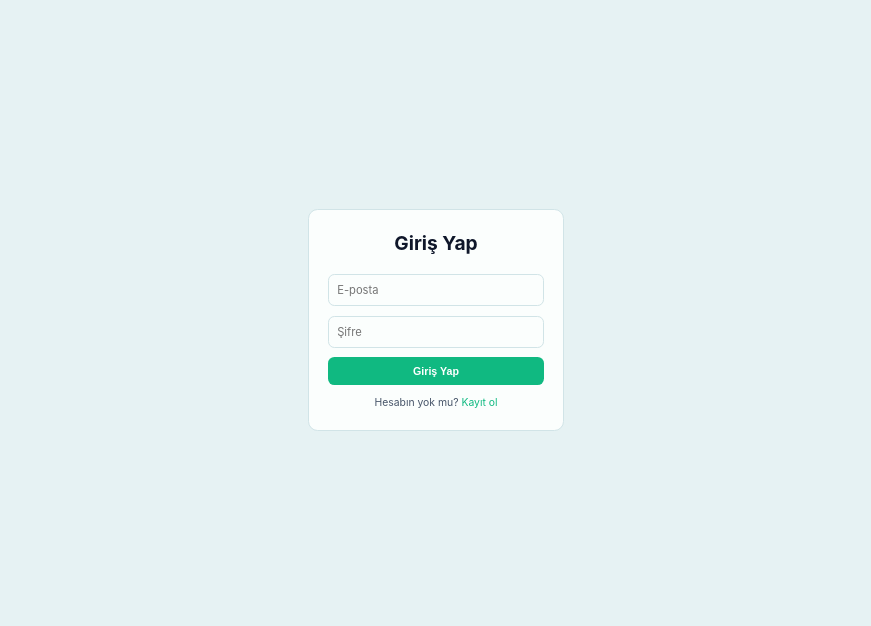
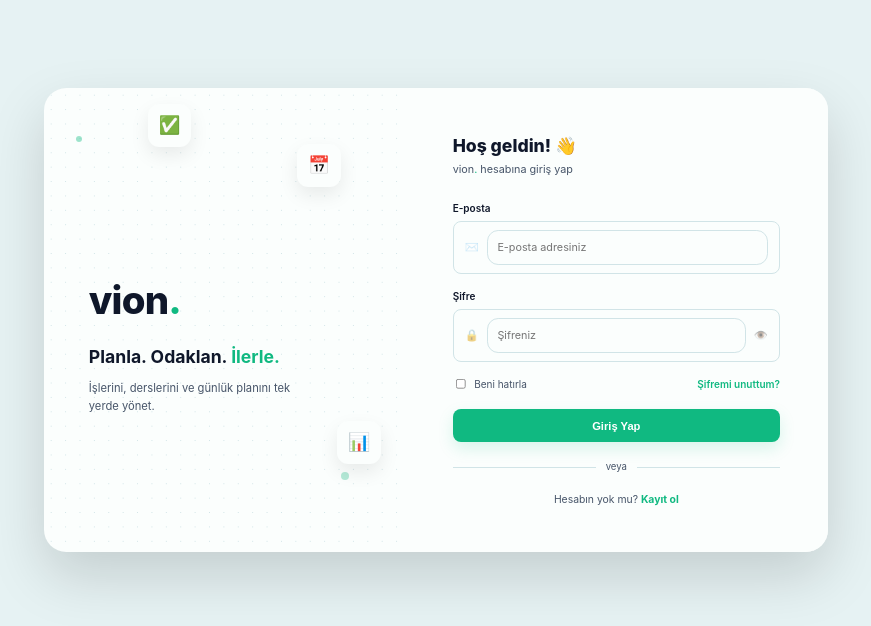
Before and after one commit to jujuix/kisisel-takip-paneli, a React (Vite) app: page / in a window 1280 px wide. Shown: the top 626 px of the page, without its empty margins (204-1075 px from the left). Built offline with nearby package versions, Linux system fonts and the light colour scheme.

Commit message:
Update login screen

```diff
--- a/src/components/LoginScreen.jsx
+++ b/src/components/LoginScreen.jsx
@@ -1,11 +1,15 @@
 import React, { useState } from 'react';
 import { useAuth } from '../context/AuthContext';
+import { useApp } from '../context/AppContext';
 
 export const LoginScreen = () => {
   const { signIn, signUp } = useAuth();
+  const { simgesi } = useApp();
   const [mode, setMode] = useState('giris'); // giris | kayit
   const [email, setEmail] = useState('');
   const [password, setPassword] = useState('');
+  const [showPassword, setShowPassword] = useState(false);
+  const [rememberMe, setRememberMe] = useState(false);
   const [error, setError] = useState('');
   const [info, setInfo] = useState('');
   const [loading, setLoading] = useState(false);
@@ -32,49 +36,203 @@ export const LoginScreen = () => {
   };
 
   return (
-    <div style={{ minHeight: '100vh', display: 'flex', alignItems: 'center', justifyContent: 'center', background: 'var(--renk-arkaplan)' }}>
-      <form onSubmit={handleSubmit} style={{ width: '320px', padding: '24px', background: 'var(--renk-yuzey)', borderRadius: '12px', border: '1px solid var(--renk-kenarlik)', display: 'flex', flexDirection: 'column', gap: '12px' }}>
-        <h2 style={{ margin: '0 0 8px 0', textAlign: 'center' }}>
-          {mode === 'giris' ? 'Giriş Yap' : 'Kayıt Ol'}
+    <div style={{
+      minHeight: '100vh',
+      display: 'flex',
+      alignItems: 'center',
+      justifyContent: 'center',
+      background: 'var(--renk-arkaplan)',
+      padding: '24px'
+    }}>
+      <div style={{
+        display: 'flex',
+        width: '100%',
+        maxWidth: '980px',
+        minHeight: '540px',
+        borderRadius: '28px',
+        overflow: 'hidden',
+        boxShadow: '0 30px 70px rgba(0,0,0,0.15)',
+        background: 'var(--renk-yuzey)'
+      }}>
+        {/* SOL PANEL - Marka */}
+        <div style={{
+          flex: '0 0 46%',
+          position: 'relative',
+          background: 'var(--renk-arkaplan)',
+          display: 'flex',
+          flexDirection: 'column',
+          justifyContent: 'center',
+          padding: '56px',
+          overflow: 'hidden',
+          backgroundImage: 'radial-gradient(var(--renk-kenarlik) 1px, transparent 1px)',
+          backgroundSize: '18px 18px'
+        }}>
+          {/* Dekoratif noktalar */}
+          <div style={{ position: 'absolute', top: '60px', left: '40px', width: '8px', height: '8px', borderRadius: '50%', background: 'var(--renk-vurgu)', opacity: 0.4 }} />
+          <div style={{ position: 'absolute', bottom: '90px', right: '70px', width: '10px', height: '10px', borderRadius: '50%', background: 'var(--renk-vurgu)', opacity: 0.3 }} />
+
+          {/* Yüzen ikon kartları */}
+          <div style={{
+            position: 'absolute', top: '70px', right: '80px',
+            width: '54px', height: '54px', borderRadius: '14px',
+            background: 'var(--renk-yuzey)', boxShadow: '0 10px 24px rgba(0,0,0,0.08)',
+            display: 'flex', alignItems: 'center', justifyContent: 'center', fontSize: '22px'
+          }}>
+            {simgesi("📅")}
+          </div>
+          <div style={{
+            position: 'absolute', top: '20px', left: '130px',
+            width: '54px', height: '54px', borderRadius: '14px',
+            background: 'var(--renk-yuzey)', boxShadow: '0 10px 24px rgba(0,0,0,0.08)',
+            display: 'flex', alignItems: 'center', justifyContent: 'center', fontSize: '22px'
+          }}>
+            {simgesi("✅")}
+          </div>
+          <div style={{
+            position: 'absolute', bottom: '110px', right: '30px',
+            width: '54px', height: '54px', borderRadius: '14px',
+            background: 'var(--renk-yuzey)', boxShadow: '0 10px 24px rgba(0,0,0,0.08)',
+            display: 'flex', alignItems: 'center', justifyContent: 'center', fontSize: '22px'
+          }}>
+            {simgesi("📊")}
+          </div>
+
+          <div style={{ position: 'relative', marginTop: '60px' }}>
+            <div style={{
+              fontSize: '48px', fontWeight: '800', letterSpacing: '-1px',
+              color: 'var(--renk-metin)', marginBottom: '18px',
+              display: 'flex', alignItems: 'flex-end'
+            }}>
+              vion
+              <span style={{ color: 'var(--renk-vurgu)' }}>.</span>
+            </div>
+
+            <h3 style={{ margin: '0 0 12px 0', fontSize: '22px', fontWeight: '700', color: 'var(--renk-metin)' }}>
+              Planla. Odaklan. <span style={{ color: 'var(--renk-vurgu)' }}>İlerle.</span>
+            </h3>
+
+            <p style={{ margin: 0, fontSize: '14px', color: 'var(--renk-metin-ikincil)', lineHeight: 1.6, maxWidth: '280px' }}>
+              İşlerini, derslerini ve günlük planını tek yerde yönet.
+            </p>
+          </div>
+        </div>
+
+        {/* SAĞ PANEL - Form */}
+        <div style={{
+          flex: 1,
+          display: 'flex',
+          flexDirection: 'column',
+          justifyContent: 'center',
+          padding: '56px 60px',
+          background: 'var(--renk-yuzey)'
+        }}>
+          <h2 style={{ margin: '0 0 4px 0', fontSize: '22px', fontWeight: '800', color: 'var(--renk-metin)' }}>
+            {mode === 'giris' ? 'Hoş geldin! 👋' : 'Aramıza katıl! 🚀'}
           </h2>
+          <p style={{ margin: '0 0 28px 0', fontSize: '13.5px', color: 'var(--renk-metin-ikincil)' }}>
+            {mode === 'giris' ? (
+              <>vion<span style={{ color: 'var(--renk-vurgu)' }}>.</span> hesabına giriş yap</>
+            ) : (
+              <>vion<span style={{ color: 'var(--renk-vurgu)' }}>.</span> hesabı oluştur</>
+            )}
+          </p>
 
+          <form onSubmit={handleSubmit} style={{ display: 'flex', flexDirection: 'column', gap: '18px' }}>
+            <div>
+              <label style={{ display: 'block', fontSize: '12.5px', fontWeight: '600', color: 'var(--renk-metin)', marginBottom: '6px' }}>
+                E-posta
+              </label>
+              <div style={{
+                display: 'flex', alignItems: 'center', gap: '10px',
+                border: '1px solid var(--renk-kenarlik)', borderRadius: '10px',
+                padding: '11px 14px', background: 'var(--renk-arkaplan)'
+              }}>
+                <span style={{ opacity: 0.5, fontSize: '14px' }}>{simgesi("✉️")}</span>
                 <input
                   type="email"
-          placeholder="E-posta"
+                  placeholder="E-posta adresiniz"
                   value={email}
                   onChange={e => setEmail(e.target.value)}
                   required
-          style={{ padding: '10px', borderRadius: '8px', border: '1px solid var(--renk-kenarlik)', background: 'transparent', color: 'var(--renk-metin)', outline: 'none' }}
+                  style={{ flex: 1, border: 'none', outline: 'none', background: 'transparent', color: 'var(--renk-metin)', fontSize: '13.5px' }}
                 />
+              </div>
+            </div>
+
+            <div>
+              <label style={{ display: 'block', fontSize: '12.5px', fontWeight: '600', color: 'var(--renk-metin)', marginBottom: '6px' }}>
+                Şifre
+              </label>
+              <div style={{
+                display: 'flex', alignItems: 'center', gap: '10px',
+                border: '1px solid var(--renk-kenarlik)', borderRadius: '10px',
+                padding: '11px 14px', background: 'var(--renk-arkaplan)'
+              }}>
+                <span style={{ opacity: 0.5, fontSize: '14px' }}>{simgesi("🔒")}</span>
                 <input
-          type="password"
-          placeholder="Şifre"
+                  type={showPassword ? 'text' : 'password'}
+                  placeholder="Şifreniz"
                   value={password}
                   onChange={e => setPassword(e.target.value)}
                   required
                   minLength={6}
-          style={{ padding: '10px', borderRadius: '8px', border: '1px solid var(--renk-kenarlik)', background: 'transparent', color: 'var(--renk-metin)', outline: 'none' }}
+                  style={{ flex: 1, border: 'none', outline: 'none', background: 'transparent', color: 'var(--renk-metin)', fontSize: '13.5px' }}
                 />
+                <span
+                  onClick={() => setShowPassword(!showPassword)}
+                  style={{ cursor: 'pointer', opacity: 0.5, fontSize: '14px' }}
+                  title={showPassword ? 'Gizle' : 'Göster'}
+                >
+                  {showPassword ? '🙈' : '👁️'}
+                </span>
+              </div>
+            </div>
 
-        {error && <div style={{ color: '#ff6961', fontSize: '13px' }}>{error}</div>}
-        {info && <div style={{ color: 'var(--renk-vurgu)', fontSize: '13px' }}>{info}</div>}
+            {mode === 'giris' && (
+              <div style={{ display: 'flex', justifyContent: 'space-between', alignItems: 'center' }}>
+                <label style={{ display: 'flex', alignItems: 'center', gap: '7px', fontSize: '12.5px', color: 'var(--renk-metin-ikincil)', cursor: 'pointer' }}>
+                  <input type="checkbox" checked={rememberMe} onChange={e => setRememberMe(e.target.checked)} />
+                  Beni hatırla
+                </label>
+                <span style={{ fontSize: '12.5px', color: 'var(--renk-vurgu)', fontWeight: '600', cursor: 'pointer' }}>
+                  Şifremi unuttum?
+                </span>
+              </div>
+            )}
+
+            {error && <div style={{ color: '#ff6961', fontSize: '12.5px' }}>{error}</div>}
+            {info && <div style={{ color: 'var(--renk-vurgu)', fontSize: '12.5px' }}>{info}</div>}
 
             <button
               type="submit"
               disabled={loading}
-          style={{ padding: '10px', borderRadius: '8px', border: 'none', background: 'var(--renk-vurgu)', color: '#fff', fontWeight: 'bold', cursor: 'pointer' }}
+              style={{
+                padding: '13px', borderRadius: '10px', border: 'none',
+                background: 'var(--renk-vurgu)', color: '#fff',
+                fontWeight: '700', fontSize: '14px', cursor: 'pointer',
+                boxShadow: '0 8px 20px var(--renk-vurgu-halka)',
+                marginTop: '4px'
+              }}
             >
               {loading ? 'Bekleyin...' : mode === 'giris' ? 'Giriş Yap' : 'Kayıt Ol'}
             </button>
+          </form>
+
+          <div style={{ display: 'flex', alignItems: 'center', gap: '12px', margin: '22px 0' }}>
+            <div style={{ flex: 1, height: '1px', background: 'var(--renk-kenarlik)' }} />
+            <span style={{ fontSize: '12px', color: 'var(--renk-metin-ikincil)' }}>veya</span>
+            <div style={{ flex: 1, height: '1px', background: 'var(--renk-kenarlik)' }} />
+          </div>
 
           <div style={{ textAlign: 'center', fontSize: '13px', color: 'var(--renk-metin-ikincil)' }}>
             {mode === 'giris' ? (
-            <>Hesabın yok mu? <span onClick={() => setMode('kayit')} style={{ color: 'var(--renk-vurgu)', cursor: 'pointer' }}>Kayıt ol</span></>
+              <>Hesabın yok mu? <span onClick={() => setMode('kayit')} style={{ color: 'var(--renk-vurgu)', fontWeight: '700', cursor: 'pointer' }}>Kayıt ol</span></>
             ) : (
-            <>Zaten hesabın var mı? <span onClick={() => setMode('giris')} style={{ color: 'var(--renk-vurgu)', cursor: 'pointer' }}>Giriş yap</span></>
+              <>Zaten hesabın var mı? <span onClick={() => setMode('giris')} style={{ color: 'var(--renk-vurgu)', fontWeight: '700', cursor: 'pointer' }}>Giriş yap</span></>
             )}
           </div>
-      </form>
+        </div>
+      </div>
     </div>
   );
 };
```
Lines whose indentation alone changed are shown as unchanged.
